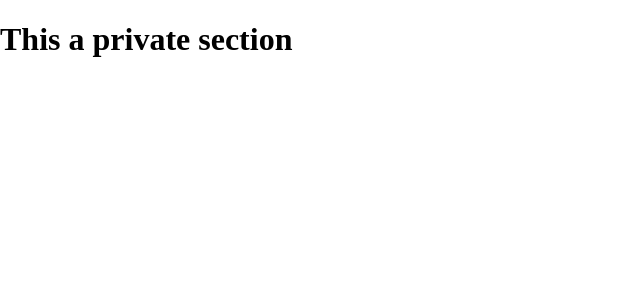
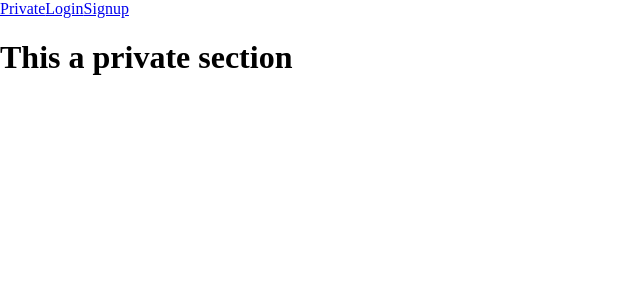
Before and after one commit to krushodev/Session-System, a React (Vite) app in the folder Frontend/: page / in a window 1280 px wide. Shown: the top 300 px of the page, without its empty margins (0-640 px from the left). Built offline with nearby package versions, Linux system fonts and the light colour scheme.

Commit message:
feat: add basic Navbar component

```diff
--- a/Frontend/src/App.tsx
+++ b/Frontend/src/App.tsx
@@ -3,10 +3,12 @@ import { Route } from "wouter"
 import RegisterForm from "./components/RegisterForm";
 import LoginForm from "./components/LoginForm";
 import Private from "./components/Private";
+import Navbar from "./components/Navbar";
 
 function App() {
   return (
     <>
+      <Navbar/>
       <Route path="/" component={Private} />
       <Route path="/signup" component={RegisterForm} />
       <Route path="/login" component={LoginForm} />
--- a/Frontend/src/components/LoginForm.tsx
+++ b/Frontend/src/components/LoginForm.tsx
@@ -1,10 +1,10 @@
 import { useFormik } from "formik";
-import { useAuth } from "../context/authContext";
 
+import {  useAuth } from "../context/authContext";
 import { AuthResponse } from "../types";
+import { Redirect } from "wouter";
 
 const LoginForm = () => {
-
   const auth = useAuth();
 
   const formik = useFormik({
@@ -31,11 +31,13 @@ const LoginForm = () => {
 
       auth?.saveUser(data);
 
-      console.log(data.payload);
-
     } catch (error) {
       console.log(error);
     }
+  }
+
+  if (auth?.isAuthenticated) {
+    return <Redirect to="/" />
   }
 
   return (
--- /dev/null
+++ b/Frontend/src/components/Navbar.tsx
@@ -0,0 +1,13 @@
+import { Link } from "wouter";
+
+const Navbar = () => {
+  return (
+    <nav>
+      <Link to="/">Private</Link>
+      <Link to="/login">Login</Link>
+      <Link to="/signup">Signup</Link>
+    </nav>
+  )
+}
+
+export default Navbar;
--- a/Frontend/src/components/Private.tsx
+++ b/Frontend/src/components/Private.tsx
@@ -1,10 +1,6 @@
-import { useAuth } from "../context/authContext"
-
 const Private = () => {
 
-  const auth = useAuth();
-
-  console.log(auth?.getAccessToken());
+  // console.log(auth?.getAccessToken());
 
   return (
     <div>
```
